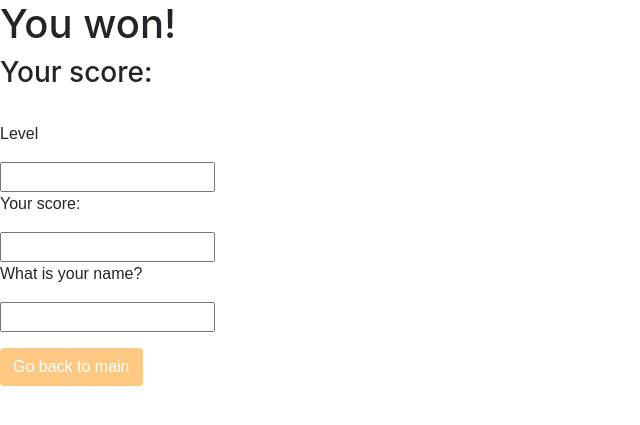
After one commit to dolezsariza/minesweeperTW4, a Flask app: template templates/win.html in a window 1280 px wide. The commit adds this page. Shown: the top 425 px of the page, without its empty margins (0-640 px from the left). Run offline with Flask 2, Linux system fonts and the light colour scheme; the template is opened without the code that fills it, so the values that code supplies are empty; some libraries are stand-ins or nearby versions.

Commit message:
added showing/saving highscore

```diff
--- /dev/null
+++ b/db/db.csv
@@ -0,0 +1,3 @@
+2019-07-31 14:51:42;Kate;2860;easy
+2019-07-31 18:04:48;Claire;1450;easy
+2019-08-01 10:35:33;Bob;3164;easy
--- a/server.py
+++ b/server.py
@@ -1,16 +1,22 @@
 from flask import Flask, request, redirect, render_template, url_for
-
+import data_manager
 app = Flask(__name__)
 
 
 @app.route('/', methods = ["GET","POST"])
 def hello_world():
-    return render_template("index.html")
+    if request.method == "POST":
+        name = request.form["name"]
+        score = request.form["score"]
+        difficulty = request.form["difficulty"]
+        data_manager.addScore(name,score,difficulty)
+    return render_template("index.html", scores=data_manager.getScores())
 
 
 @app.route('/game', methods = ["GET","POST"])
 def game():
     difficulty = request.form["difficulty"]
+
     if difficulty == "easy":
         row_num = 5
         col_num = 5
@@ -23,6 +29,11 @@ def game():
 
     return render_template("game.html",row_num=row_num, col_num=col_num, difficulty=difficulty)
 
+@app.route('/game-ended', methods=["GET","POST"])
+def save_score():
+    score = request.form["score"]
+    difficulty = request.form["difficulty"]
+    return render_template("win.html", score=score, difficulty=difficulty)
 
 if __name__ == '__main__':
     app.run(
--- a/static/css/style.css
+++ b/static/css/style.css
@@ -90,3 +90,11 @@
     color: white;
     font-size: 20px;
 }
+
+img {
+    -webkit-transform: scaleX(-1);
+    transform: scaleX(-1);
+    position: absolute;
+    right: 0px;
+    bottom: 0px;
+}
--- /dev/null
+++ b/templates/win.html
@@ -0,0 +1,27 @@
+<!DOCTYPE html>
+<html lang="en">
+<head>
+<meta charset="UTF-8">
+    <title>Minesweeper</title>
+    <link rel="stylesheet" type= "text/css" href="static/css/style.css">
+    <script src="https://kit.fontawesome.com/48c43d0252.js" defer></script>
+    <link rel="stylesheet" href="https://stackpath.bootstrapcdn.com/bootstrap/4.1.3/css/bootstrap.min.css" integrity="sha384-MCw98/SFnGE8fJT3GXwEOngsV7Zt27NXFoaoApmYm81iuXoPkFOJwJ8ERdknLPMO" crossorigin="anonymous">
+    <script src="https://code.jquery.com/jquery-3.3.1.slim.min.js" integrity="sha384-q8i/X+965DzO0rT7abK41JStQIAqVgRVzpbzo5smXKp4YfRvH+8abtTE1Pi6jizo" crossorigin="anonymous"></script>
+    <script src="https://cdnjs.cloudflare.com/ajax/libs/popper.js/1.14.3/umd/popper.min.js" integrity="sha384-ZMP7rVo3mIykV+2+9J3UJ46jBk0WLaUAdn689aCwoqbBJiSnjAK/l8WvCWPIPm49" crossorigin="anonymous"></script>
+    <script src="https://stackpath.bootstrapcdn.com/bootstrap/4.1.3/js/bootstrap.min.js" integrity="sha384-ChfqqxuZUCnJSK3+MXmPNIyE6ZbWh2IMqE241rYiqJxyMiZ6OW/JmZQ5stwEULTy" crossorigin="anonymous"></script>
+
+</head>
+<body>
+    <h1>You won!</h1>
+    <h3>Your score: </h3>
+        <form action="/" method="POST">
+            <br>
+            <p>Level</p><input type="text" id="difficulty" name="difficulty" value="{{ difficulty }}" readonly>
+            <p>Your score:</p>
+            <input type="text" id="score" name="score" value="{{ score }}" readonly>
+            <p>What is your name?</p>
+            <p><input type="text" id="name" name="name"></p>
+            <p><button class ="btn" type="submit">Go back to main</button></p>
+        </form>
+</body>
+</html>
```
Also changed, not shown: data_manager.py (added, +19 -0 lines), static/js/script.js (+9 -3 lines), templates/index.html (+28 -2 lines).
